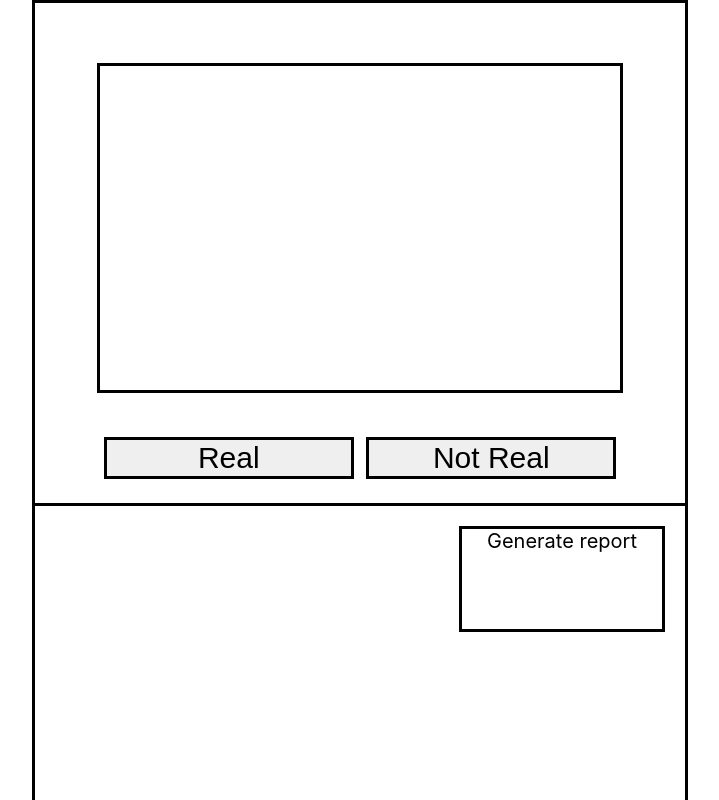
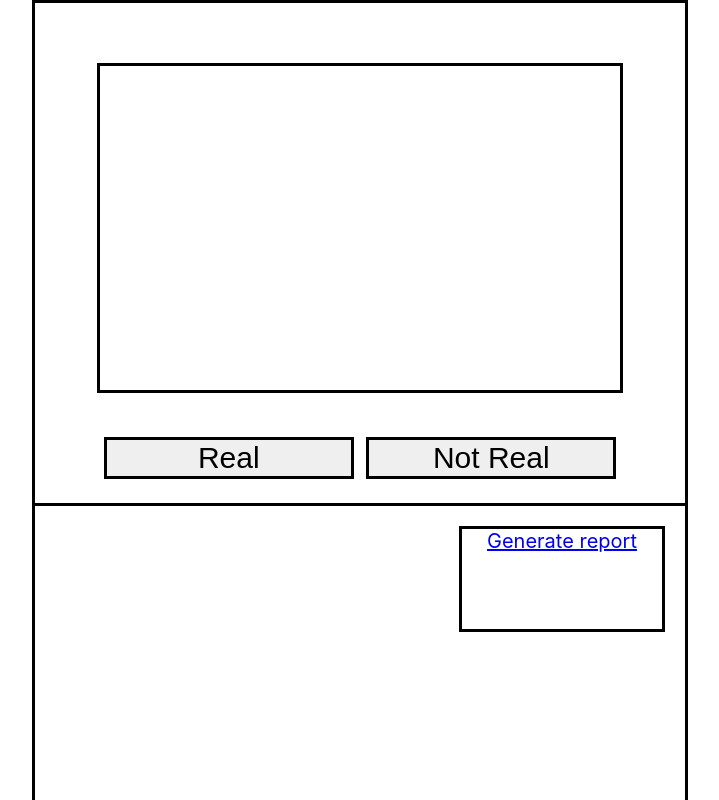
Before and after one commit to StefanGuzun/image-Select, a React (Create React App) app: page / in a window 1280 px wide. Shown: the top 800 px of the page, without its empty margins (280-999 px from the left). Built offline with nearby package versions, Linux system fonts and the light colour scheme.

Commit message:
dialog-pop-up-connection

```diff
--- a/src/components/MainPage/MainPage.tsx
+++ b/src/components/MainPage/MainPage.tsx
@@ -1,5 +1,6 @@
 import React, {useState} from "react"
-import "../MainPage/MainPage.css"
+import { Link } from "react-router-dom"
+import "./MainPage.css"
 import Dialog from "../Dialog/Dialog";
 
 const MainPage = () => {
@@ -9,8 +10,7 @@ const MainPage = () => {
         setIsOpen(!isOpen);
     }
   return (
-        <div>{isOpen && <Dialog handleClose={togglePopup}/>}
-            <div className="MainContainer" >
+    <div className="MainContainer">{isOpen && <Dialog handleClose={togglePopup}/>}
       <div className="UpperContainer">
         <div className="PhotosContainer">
         <img className="Photos" src="" alt="" />
@@ -23,20 +23,19 @@ const MainPage = () => {
                    value="Not Real"
                    onClick={togglePopup}>
             </input>
-
         </div>
       </div>
       <div className="LowerContainer">
           <div className="GenerateReportContainer">
+            <Link to='/ReportPage'>
               <div className="GenerateReport">Generate report</div>
+            </Link>
           </div>
           <div className="NotRealPhotoStorage">
 
           </div>
       </div>
     </div>
-        </div>
-
   )
 }
 
```
Lines whose indentation alone changed are shown as unchanged.
